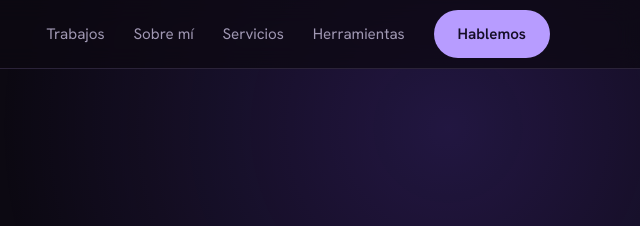
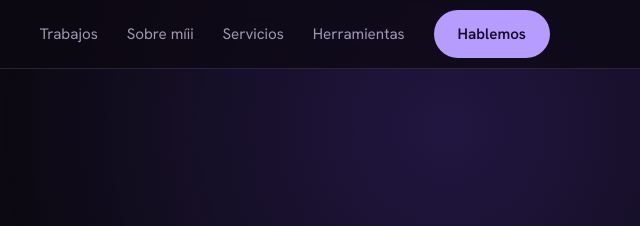
Before and after one commit to Danoliaa/portafolio_bydana, a plain HTML site: page index.html in a window 1280 px wide. Shown: the top 226 px of the page, 640-1280 px from the left. Drawn offline with Linux system fonts and the light colour scheme.

Commit message:
Update index.html

```diff
--- a/index.html
+++ b/index.html
@@ -86,7 +86,7 @@ dialog[open]{animation:pop .3s ease-out}
     <a class="logo" href="#inicio">Bydana</a>
     <nav>
       <a href="#trabajos">Trabajos</a>
-      <a href="#sobre-mi">Sobre mí</a>
+      <a href="#sobre-mi">Sobre míii</a>
       <a href="#servicios">Servicios</a>
       <a href="#herramientas">Herramientas</a>
       <a class="btn" href="#contacto">Hablemos</a>
```
